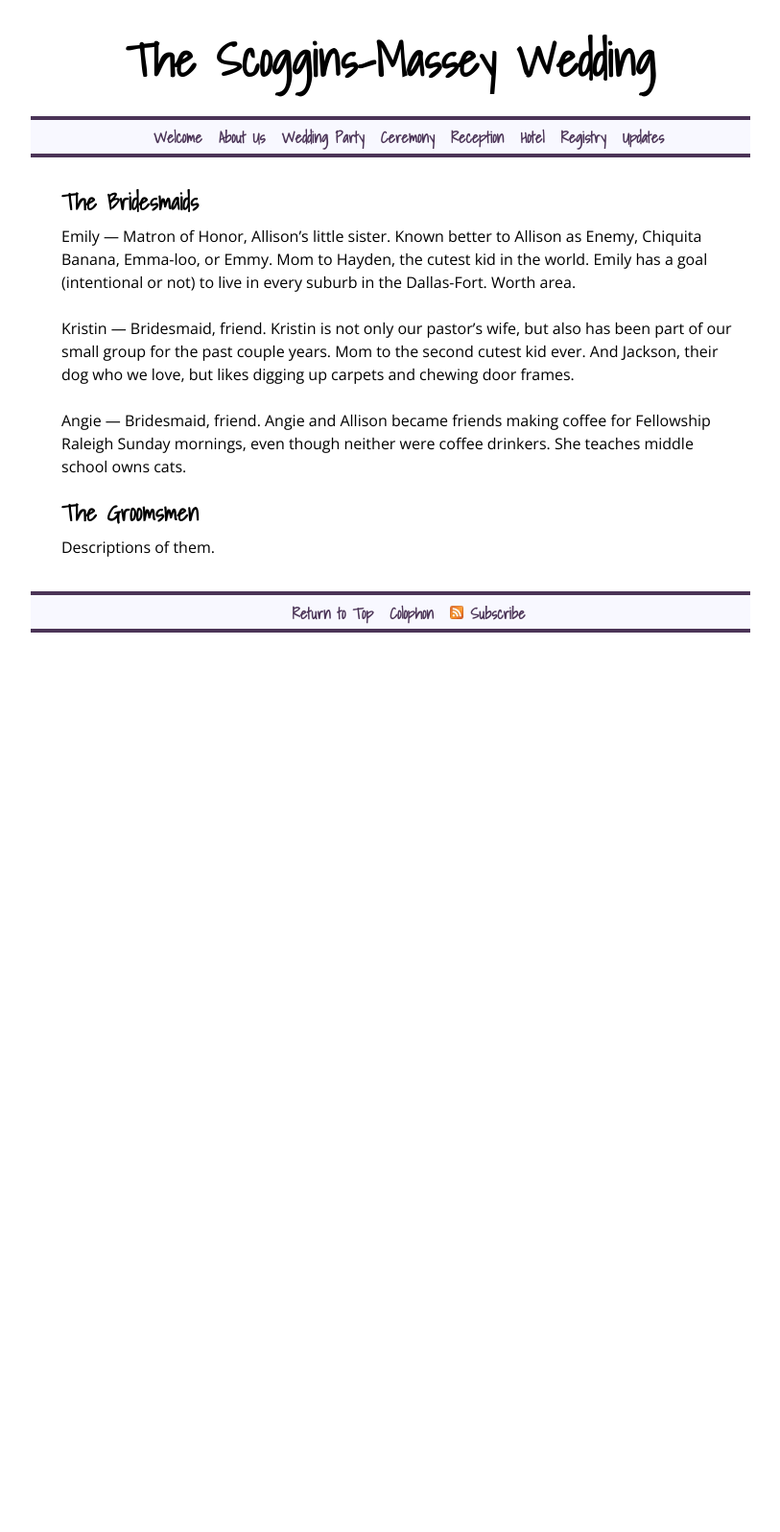
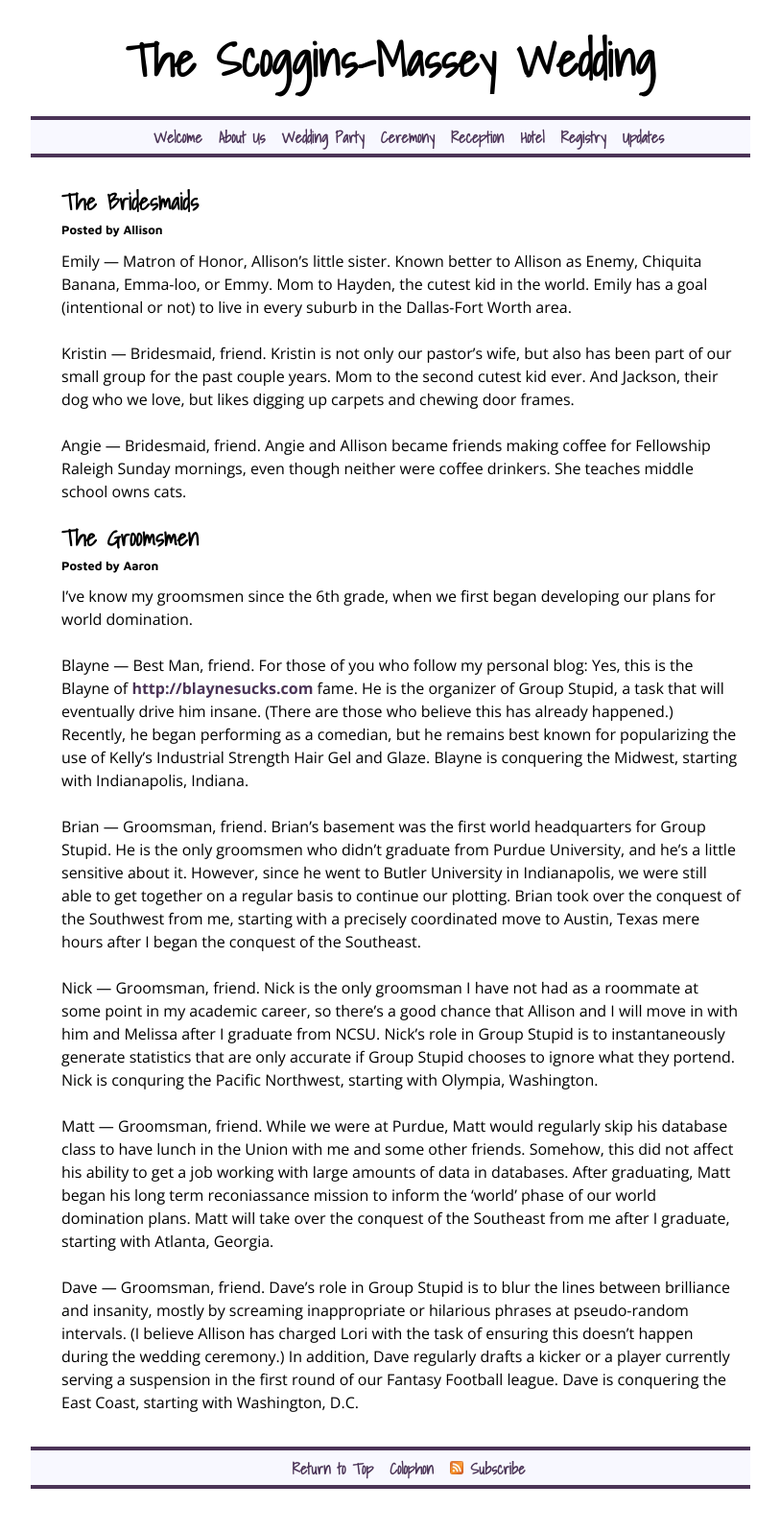
Before and after one commit to akmassey/akmassey.github.io, a Jekyll site: the page built from wedding/wedding-party.md, in a window 1280 px wide. Shown: the whole page at 96% size, without its empty margins (233-1046 px from the left). Built offline with Jekyll 4.4.1, drawn with Linux system fonts in a browser that asks for light colours; Markdown is read by kramdown in place of the engine named in the settings; before the commit the page ends 900 px from its top, so only the background shows below that.

Commit message:
A few content updates, but still have more to do.

```diff
--- a/wedding/wedding-party.md
+++ b/wedding/wedding-party.md
@@ -4,13 +4,14 @@ title: Scoggins-Massey Wedding Party
 ---
 
 # The Bridesmaids
+## Posted by Allison
 
-Emily --- Matron of Honor, Allison’s little sister.  Known better to
+Emily --- Matron of Honor, Allison's little sister.  Known better to
 Allison as Enemy, Chiquita Banana, Emma-loo, or Emmy.  Mom to Hayden,
 the cutest kid in the world. Emily has a goal (intentional or not) to
-live in every suburb in the Dallas-Fort. Worth area.
+live in every suburb in the Dallas-Fort Worth area.
 
-Kristin --- Bridesmaid, friend.  Kristin is not only our pastor’s wife,
+Kristin --- Bridesmaid, friend.  Kristin is not only our pastor's wife,
 but also has been part of our small group for the past couple years.
 Mom to the second cutest kid ever.  And Jackson, their dog who we love,
 but likes digging up carpets and chewing door frames.
@@ -20,5 +21,51 @@ coffee for Fellowship Raleigh Sunday mornings, even though neither were
 coffee drinkers.  She teaches middle school owns cats.
 
 # The Groomsmen
+## Posted by Aaron
 
-Descriptions of them.
+I've know my groomsmen since the 6th grade, when we first began
+developing our plans for world domination.
+
+Blayne --- Best Man, friend.  For those of you who follow my personal
+blog:  Yes, this is the Blayne of
+[http://blaynesucks.com](http://blaynesucks.com) fame.  He is the
+organizer of Group Stupid, a task that will eventually drive him insane.
+(There are those who believe this has already happened.)  Recently, he
+began performing as a comedian, but he remains best known for
+popularizing the use of Kelly's Industrial Strength Hair Gel and Glaze.
+Blayne is conquering the Midwest, starting with Indianapolis, Indiana.
+
+Brian --- Groomsman, friend.  Brian's basement was the first world
+headquarters for Group Stupid.  He is the only groomsmen who didn't
+graduate from Purdue University, and he's a little sensitive about it.
+However, since he went to Butler University in Indianapolis, we were
+still able to get together on a regular basis to continue our plotting.
+Brian took over the conquest of the Southwest from me, starting with a
+precisely coordinated move to Austin, Texas mere hours after I began the
+conquest of the Southeast.
+
+Nick --- Groomsman, friend.  Nick is the only groomsman I have not had
+as a roommate at some point in my academic career, so there's a good
+chance that Allison and I will move in with him and Melissa after I
+graduate from NCSU.  Nick's role in Group Stupid is to instantaneously
+generate statistics that are only accurate if Group Stupid chooses to
+ignore what they portend.  Nick is conquring the Pacific Northwest,
+starting with Olympia, Washington.
+
+Matt --- Groomsman, friend.  While we were at Purdue, Matt would
+regularly skip his database class to have lunch in the Union with me
+and some other friends.  Somehow, this did not affect his ability to get
+a job working with large amounts of data in databases.  After
+graduating, Matt began his long term reconiassance mission to inform the
+'world' phase of our world domination plans.  Matt will take over the
+conquest of the Southeast from me after I graduate, starting with
+Atlanta, Georgia.
+
+Dave --- Groomsman, friend.  Dave's role in Group Stupid is to blur the
+lines between brilliance and insanity, mostly by screaming inappropriate
+or hilarious phrases at pseudo-random intervals.  (I believe Allison has
+charged Lori with the task of ensuring this doesn't happen during the
+wedding ceremony.)  In addition, Dave regularly drafts a kicker or a
+player currently serving a suspension in the first round of our Fantasy
+Football league.  Dave is conquering the East Coast, starting with
+Washington, D.C.
```
Also changed, not shown: wedding/about-us.md (+0 -2 lines), wedding/ceremony.md (+8 -8 lines), wedding/registry.md (line endings or trailing spaces).
